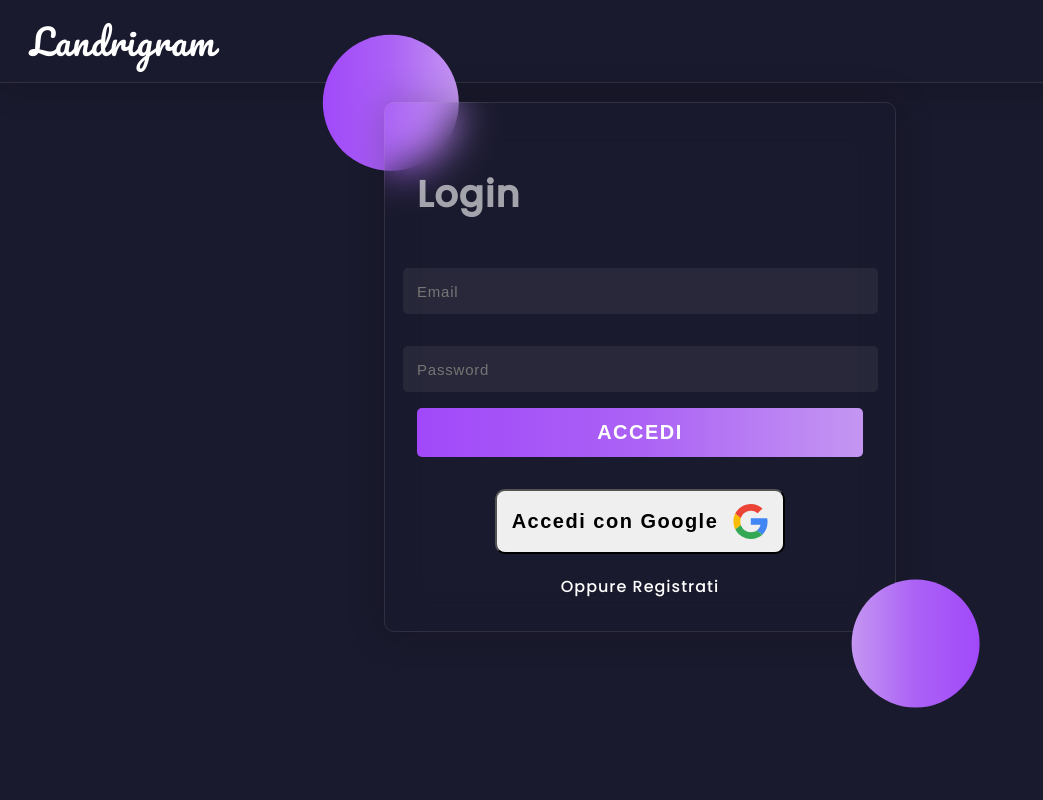
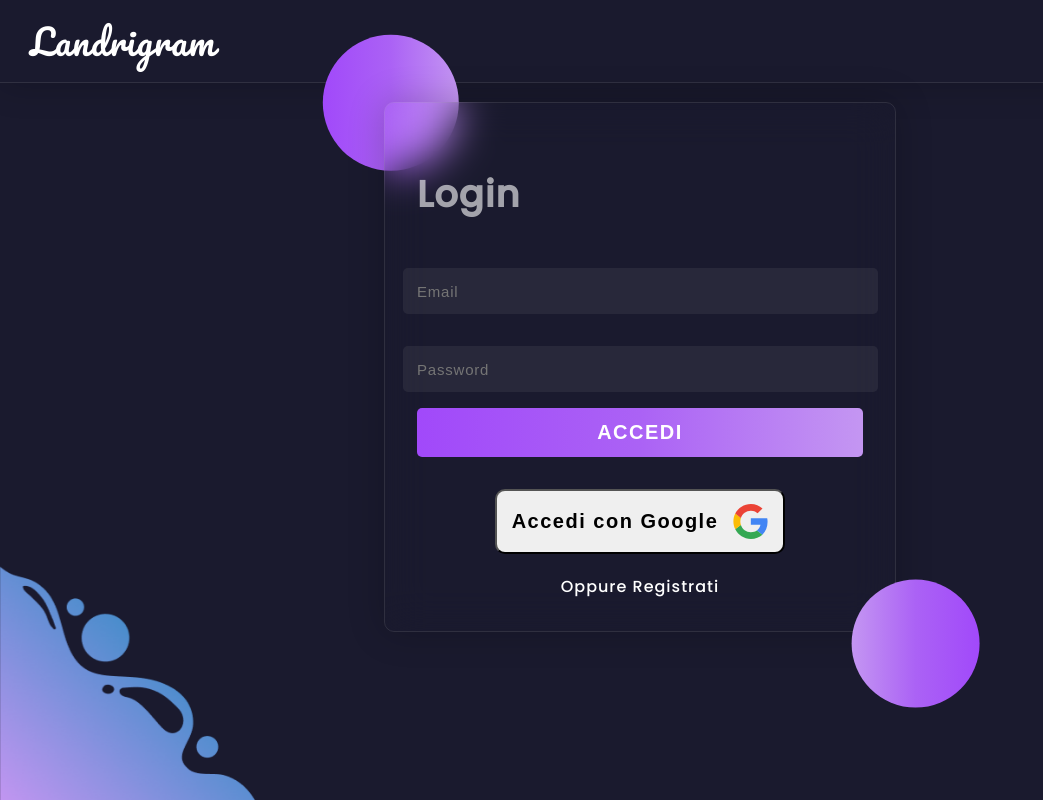
Before and after one commit to Luca-Landri/Meant, a React (Vite) app: page / in a window 1280 px wide. Shown: the whole page, without its empty margins (0-1043 px from the left). Built offline with nearby package versions, Linux system fonts and the light colour scheme.

Commit message:
Now SingIn with Google work!

```diff
--- a/src/components/Login.jsx
+++ b/src/components/Login.jsx
@@ -2,11 +2,13 @@ import styled from 'styled-components'
 import { Icon } from '@iconify/react';
 import { useSelector, useDispatch } from 'react-redux'
 import { setPassword, setEmail } from '../app/Data'
-import { getAuth, signInWithEmailAndPassword } from "firebase/auth";
+import { getAuth, signInWithEmailAndPassword, signInWithPopup, GoogleAuthProvider } from "firebase/auth";
 import { app } from '../firebase/FirebaseConfig'
 import { useNavigate } from 'react-router-dom';
 import { toast, ToastContainer } from 'react-toastify';
 import 'react-toastify/dist/ReactToastify.css';
+import blob from '../../assets/blob.png'
+import { provider } from '../firebase/FirebaseConfig'
 
 const Container = styled.div`
     display: flex;
@@ -112,6 +114,8 @@ const SingGoogle = styled.button`
     align-items: center;
     gap: 15px;
 `
+
+
 const Circle1 = styled.div`
     width: 8.5rem;
     height: 8.5rem;
@@ -163,6 +167,17 @@ const Circle2 = styled.div`
         display: none;
     }
 `
+const Blob = styled.img`
+    position: absolute;
+    left: 0;
+    bottom: 0;
+    transform: rotatey(180deg);
+    width: 20%;
+
+    @media (max-width: 768px) {
+        display: none;
+    }
+`
 
 
 
@@ -173,6 +188,13 @@ const Login = () => {
     const auth = getAuth();
     let isAuth = false
     const navigate = useNavigate()
+
+    auth.languageCode = 'it';
+    provider.addScope('https://www.googleapis.com/auth/contacts.readonly');
+
+    provider.setCustomParameters({
+        'login_hint': 'user@example.com'
+    });
 
 
     const handleSubmit = (e) => {
@@ -185,7 +207,7 @@ const Login = () => {
             if (isAuth) {
                 dispatch(setPassword(''))
                 dispatch(setEmail(''))
-                console.log('Login success')
+                toast.success("Logged In")
                 console.log(email, password)
                 navigate('/app')
             }
@@ -195,6 +217,24 @@ const Login = () => {
             dispatch(setEmail(''))
             console.error(error)
             toast.error("Login failed")
+            isAuth = false
+            console.log(email, password)
+        });
+    }
+
+    const handleGoogleSignIn = (e) => {
+        e.preventDefault()
+        signInWithPopup(auth, provider)
+        .then((result) => {
+            isAuth = true
+        }).then(() => {
+            if (isAuth) {
+                navigate('/app')
+                toast.success("Logged In")
+            }
+        }).catch((error) => {
+            toast.error("Login failed")
+            isAuth = false
         });
     }
 
@@ -209,12 +249,13 @@ const Login = () => {
                         <Input type="text" name="email" placeholder="Email" onChange={(e) => dispatch(setEmail(e.target.value))}/>
                         <Input type="password" name="password" placeholder="Password" onChange={(e) => dispatch(setPassword(e.target.value))} />
                         <SubmitButton onClick={(e) => handleSubmit(e)}>ACCEDI</SubmitButton>
-                        <SingGoogle>Accedi con Google<Icon icon="logos:google-icon" width="35" height="35" /> </SingGoogle>
+                        <SingGoogle onClick={(e) => {handleGoogleSignIn(e)}}>Accedi con Google<Icon icon="logos:google-icon" width="35" height="35" /> </SingGoogle>
                         <SingUp>Oppure Registrati</SingUp>
                     </LoginForm>
                 </FormConteiner>
                 <Circle2></Circle2>
             </LoginContainer>
+            <Blob src={blob} alt="" />
         </Container>
     )
 }
--- a/src/firebase/FirebaseConfig.js
+++ b/src/firebase/FirebaseConfig.js
@@ -1,5 +1,6 @@
 import { initializeApp } from "firebase/app";
 import { getAuth } from "firebase/auth";
+import { GoogleAuthProvider } from "firebase/auth";
 
 
 const firebaseConfig = {
@@ -13,3 +14,4 @@ const firebaseConfig = {
 };
 
 export const app = initializeApp(firebaseConfig);
+export const provider = new GoogleAuthProvider();
```
Also changed, not shown: assets/blob.png (added).
